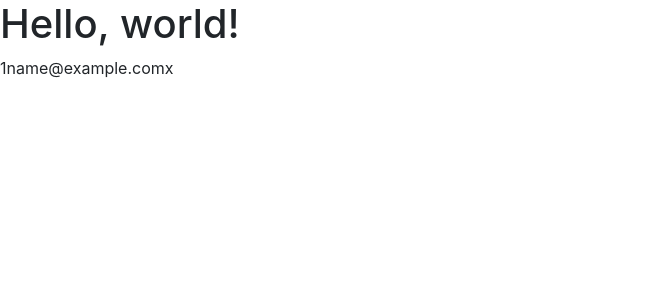
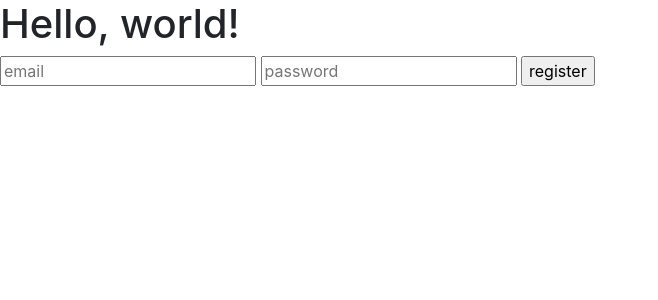
Before and after one commit to brianhiguita/shop, a PHP site: page / in a window 1280 px wide. Shown: the top 300 px of the page, without its empty margins (0-658 px from the left). Run offline with PHP 8.4, Linux system fonts and the light colour scheme; tables that the repository leaves empty or names only in its code hold one stand-in row (values such as "Sample post").

Commit message:
add user in progress

```diff
--- a/classes/user.class.php
+++ b/classes/user.class.php
@@ -18,7 +18,31 @@ class User {
 
   }
 
+// not inserting into database
 
+
+  public function create_user() {
+
+    if (isset($_POST['submit'])) {
+      if (!empty($_POST['email']) && !empty($_POST['password'])) {
+
+        $email = $_POST['email'];
+        $password = $_POST['password'];
+
+        $insert_query = "INSERT INTO `user` (email, password) VALUES ('$email', '$password')";
+        $result = $this->user_query($insert_query);
+        echo "created";
+
+      }
+      else {
+        echo "it failed";
+      }
+
+    }
+
+
+
+  }
 
 
 
--- a/index.php
+++ b/index.php
@@ -1,15 +1,19 @@
 <?php include "includes/head.php"; ?>
+
     <h1>Hello, world!</h1>
 
-    <?php $user = New User();
-    $user->get_user();
+    <?php
 
-    echo $user->id;
-    echo $user->email;
-    echo $user->password;
-
+    $register_user = new User();
+    $register_user->create_user();
 
     ?>
 
+    <form class="" action="" method="post">
+      <input type="text" name="email" value="" placeholder="email">
+      <input type="password" name="password" value="" placeholder="password">
+      <input type="submit" name="submit" value="register">
+    </form>
+
 
 <?php include "includes/footer.php"; ?>
```
Also changed, not shown: view_account.php (added, +17 -0 lines).
